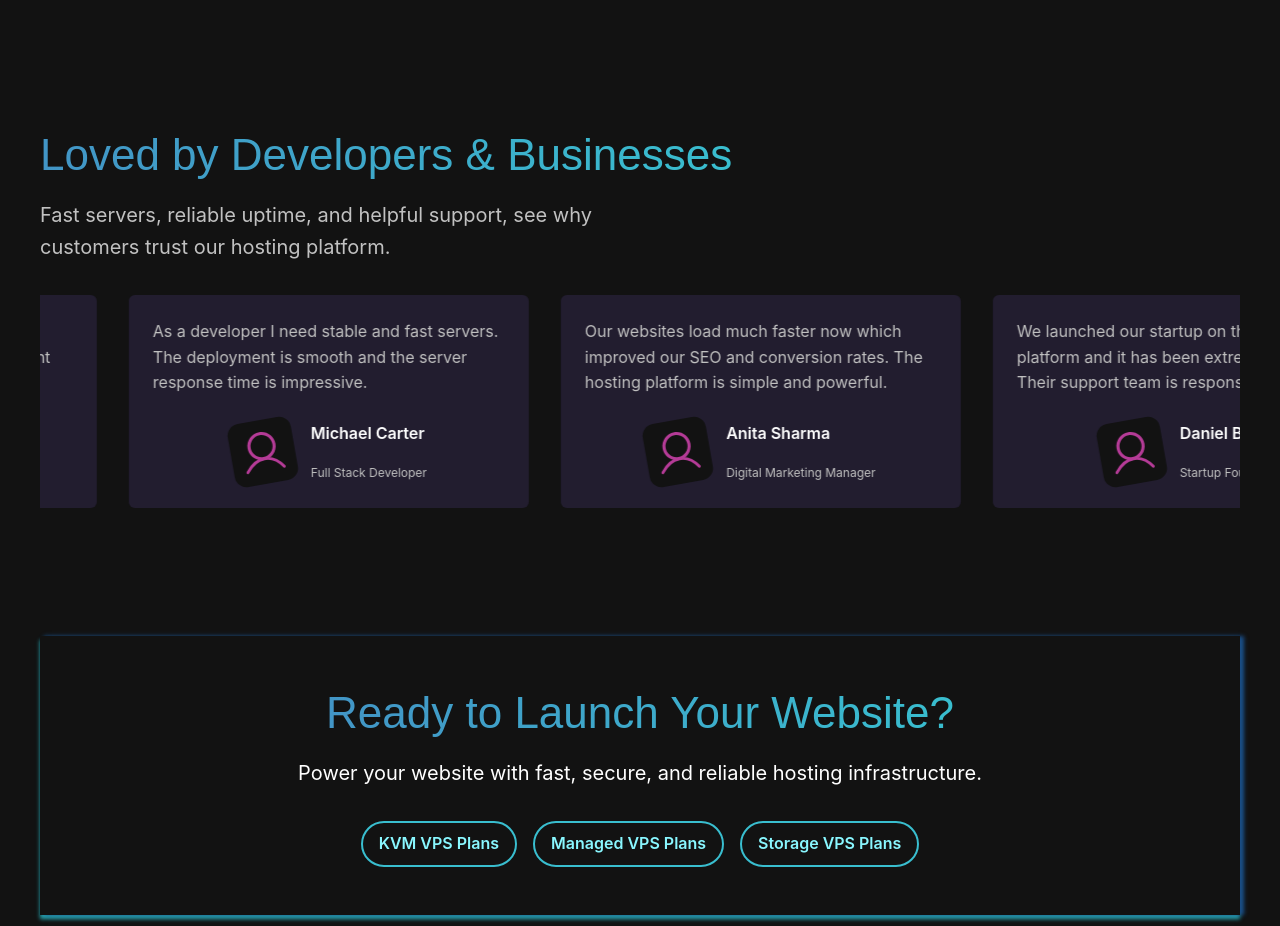
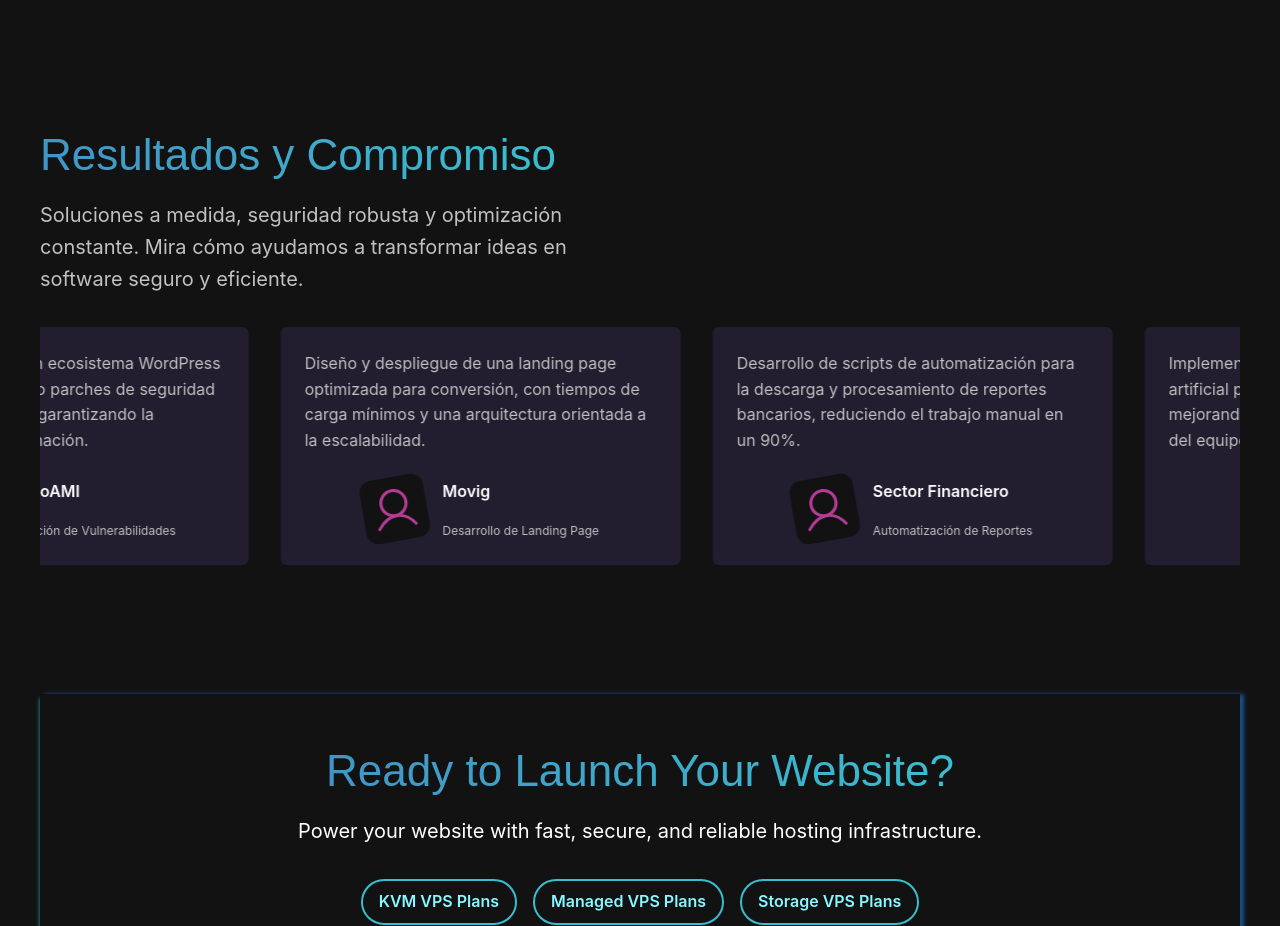
Before and after one commit to CamachoLives/Nexian, a Next.js app in the folder nexian/: page /vps in a window 1280 px wide. Shown: the part 1882-2808 px from the top of the page. Built offline with nearby package versions, Linux system fonts and the light colour scheme; a web font is replaced by a local one.

Commit message:
Seccion Resultados y compromiso

```diff
--- a/nexian/src/data/components/TestimonialsData.js
+++ b/nexian/src/data/components/TestimonialsData.js
@@ -1,72 +1,37 @@
 export const TestimonialsData = [
   {
-    "id": 1,
-    "name": "Delovo Sen",
-    "title": "CEO and Founder",
-    "image": "/images/testimonial/user.svg",
-    "text": "We moved all our websites to this hosting provider and the performance improvement was immediate."
+    id: 1,
+    name: "FondoAMI",
+    title: "Mitigación de Vulnerabilidades",
+    image: "/images/testimonial/user.svg",
+    text: "Logramos asegurar un ecosistema WordPress crítico, implementando parches de seguridad y limpieza de código, garantizando la integridad de la información."
   },
   {
-    "id": 2,
-    "name": "Michael Carter",
-    "title": "Full Stack Developer",
-    "image": "/images/testimonial/user.svg",
-    "text": "As a developer I need stable and fast servers. The deployment is smooth and the server response time is impressive."
+    id: 2,
+    name: "Movig",
+    title: "Desarrollo de Landing Page",
+    image: "/images/testimonial/user.svg",
+    text: "Diseño y despliegue de una landing page optimizada para conversión, con tiempos de carga mínimos y una arquitectura orientada a la escalabilidad."
   },
   {
-    "id": 3,
-    "name": "Anita Sharma",
-    "title": "Digital Marketing Manager",
-    "image": "/images/testimonial/user.svg",
-    "text": "Our websites load much faster now which improved our SEO and conversion rates. The hosting platform is simple and powerful."
+    id: 3,
+    name: "Sector Financiero",
+    title: "Automatización de Reportes",
+    image: "/images/testimonial/user.svg",
+    text: "Desarrollo de scripts de automatización para la descarga y procesamiento de reportes bancarios, reduciendo el trabajo manual en un 90%."
   },
   {
-    "id": 4,
-    "name": "Daniel Brooks",
-    "title": "Startup Founder",
-    "image": "/images/testimonial/user.svg",
-    "text": "We launched our startup on this hosting platform and it has been extremely reliable. Their support team is responsive and helpful."
+    id: 4,
+    name: "Consultoría IT",
+    title: "Optimización con IA",
+    image: "/images/testimonial/user.svg",
+    text: "Implementación de modelos de inteligencia artificial para el análisis de datos preventivo, mejorando la toma de decisiones técnicas del equipo."
   },
   {
-    "id": 5,
-    "name": "Rahul Verma",
-    "title": "WordPress Developer",
-    "image": "/images/testimonial/user.svg",
-    "text": "The hosting speed is fantastic and managing WordPress sites is very easy. I recommend this hosting to all my clients."
-  },
-  {
-    "id": 6,
-    "name": "Emily Johnson",
-    "title": "E-commerce Store Owner",
-    "image": "/images/testimonial/user.svg",
-    "text": "Our online store needs fast and reliable servers. Since migrating here, our store performance and uptime have been excellent."
-  },
-  {
-    "id": 7,
-    "name": "Arjun Patel",
-    "title": "Freelance Web Designer",
-    "image": "/images/testimonial/user.svg",
-    "text": "I host multiple client websites here and everything runs smoothly. Great pricing and strong server performance."
-  },
-  {
-    "id": 8,
-    "name": "Sophia Williams",
-    "title": "Tech Blogger",
-    "image": "/images/testimonial/user.svg",
-    "text": "My blog traffic increased a lot and the server still performs flawlessly. Pages load quickly even during traffic spikes."
-  },
-  {
-    "id": 9,
-    "name": "David Lee",
-    "title": "Software Engineer",
-    "image": "/images/testimonial/user.svg",
-    "text": "I appreciate the powerful infrastructure and developer-friendly tools. Setting up environments is quick and simple."
-  },
-  {
-    "id": 10,
-    "name": "Priya Kapoor",
-    "title": "Agency Owner",
-    "image": "/images/testimonial/user.svg",
-    "text": "We host dozens of client projects here. The uptime, speed, and support quality make it one of the best hosting."
+    id: 5,
+    name: "E-commerce Local",
+    title: "Seguridad de Pagos",
+    image: "/images/testimonial/user.svg",
+    text: "Integración de pasarelas de pago con encriptación avanzada y validación de seguridad de extremo a extremo para proteger las transacciones."
   }
 ];
--- a/nexian/src/parts/components/Testimonial.js
+++ b/nexian/src/parts/components/Testimonial.js
@@ -4,10 +4,18 @@ import Image from "next/image";
 export default function Testimonial() {
   return (
     <section className="section section-testimonials" aria-labelledby="testimonial-heading">
-      <h2 id="testimonial-heading" className="section-title testimonials-title">Loved by Developers & Businesses</h2>
+      {/* Título más adecuado para alguien que empieza */}
+      <h2 id="testimonial-heading" className="section-title testimonials-title">
+        Resultados y Compromiso
+      </h2>
+
       <div className="section-small">
-        <p className="font-size-medium width-5">Fast servers, reliable uptime, and helpful support, see why customers trust our hosting platform.</p>
+        <p className="font-size-medium width-5">
+          Soluciones a medida, seguridad robusta y optimización constante.
+          Mira cómo ayudamos a transformar ideas en software seguro y eficiente.
+        </p>
       </div>
+
       <div className="testimonials section-marquee">
         <ul className="marquee-rtl gap-2">
           {TestimonialsData.map((testimonial) => (
```
